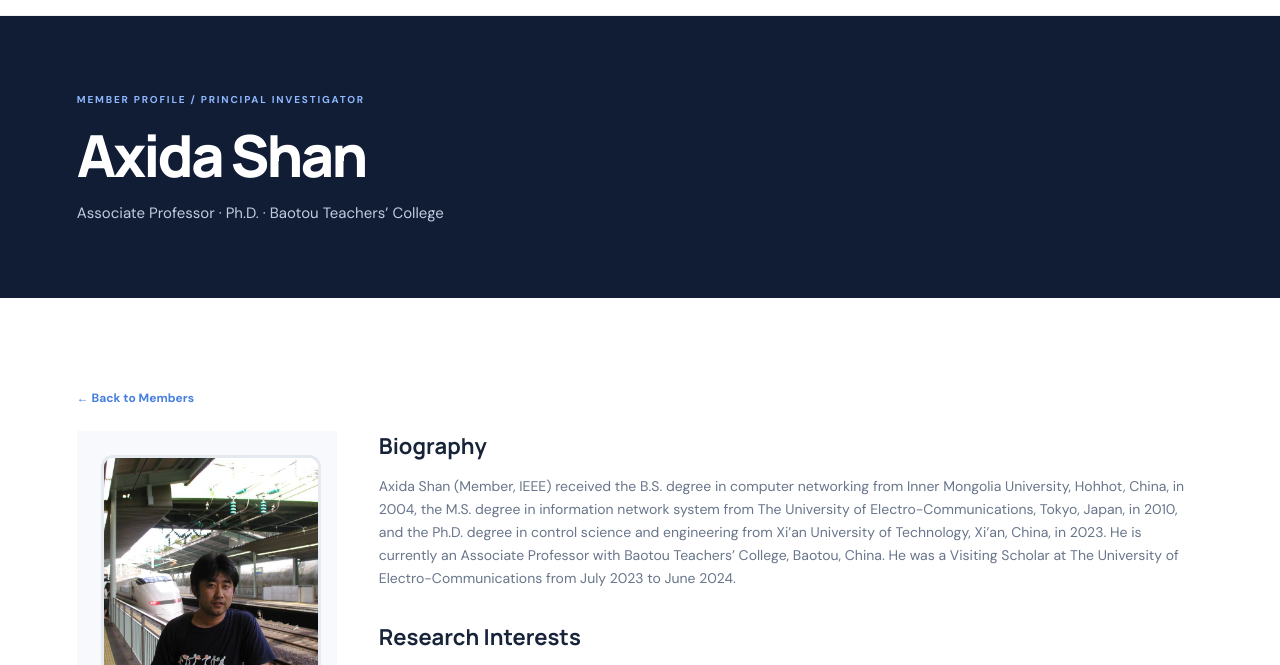
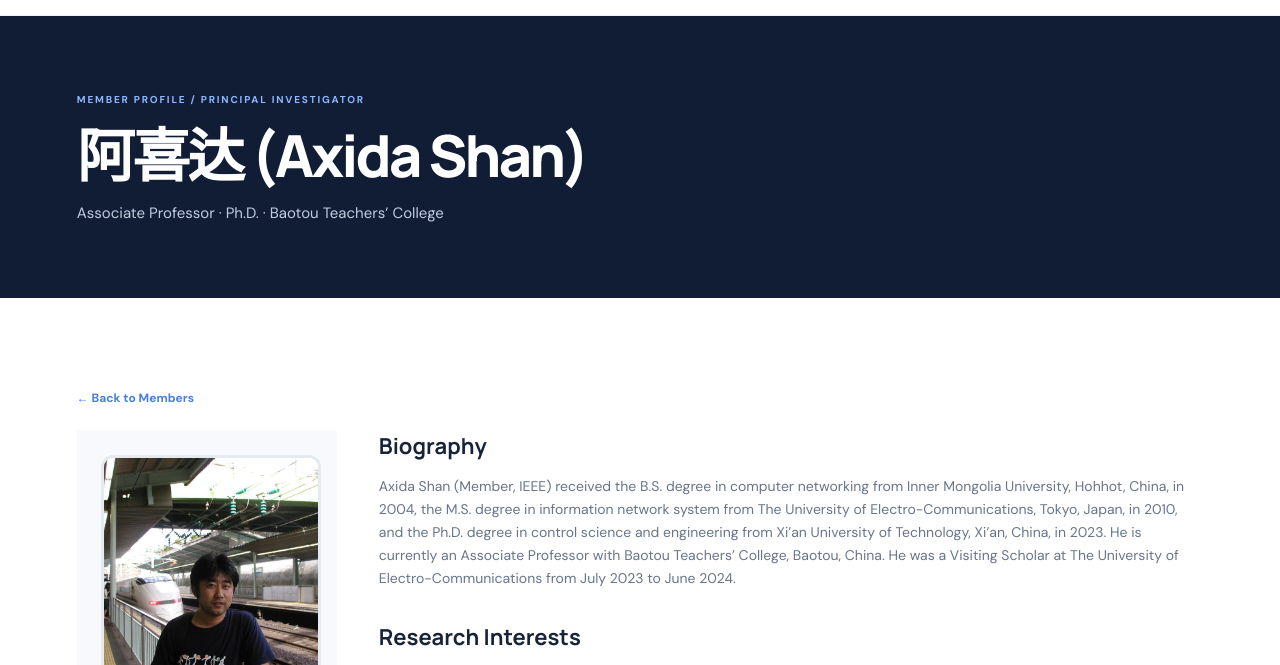
Before and after one commit to Axida-Lab/axida-lab.github.io, a plain HTML site: page members/axida-shan.html in a window 1280 px wide. Shown: the part 62-727 px from the top of the page. Drawn offline with Linux system fonts and the light colour scheme.

Commit message:
Update axida-shan.html

```diff
--- a/members/axida-shan.html
+++ b/members/axida-shan.html
@@ -59,7 +59,7 @@
             MEMBER PROFILE / PRINCIPAL INVESTIGATOR
         </div>
 
-        <h1>Axida Shan</h1>
+        <h1>阿喜达 (Axida Shan)</h1>
 
         <p>
             Associate Professor · Ph.D. · Baotou Teachers’ College
```
